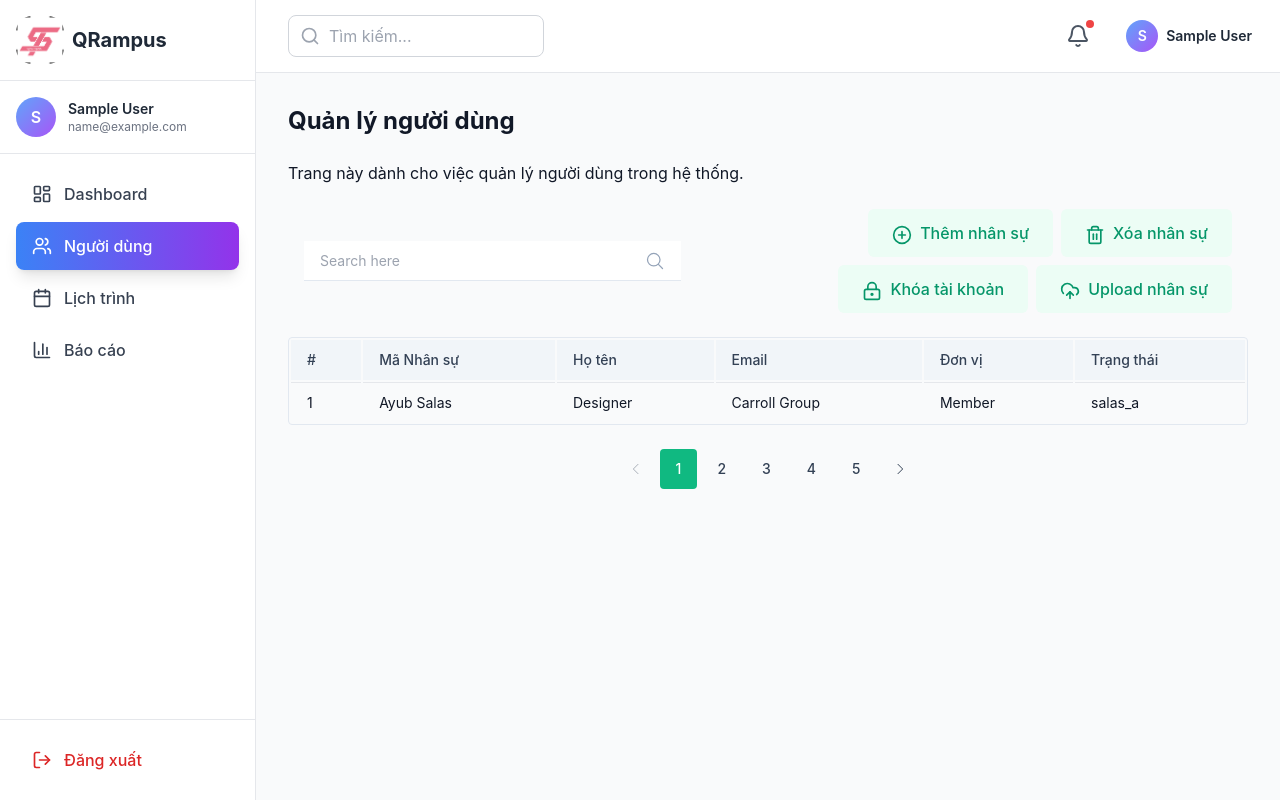
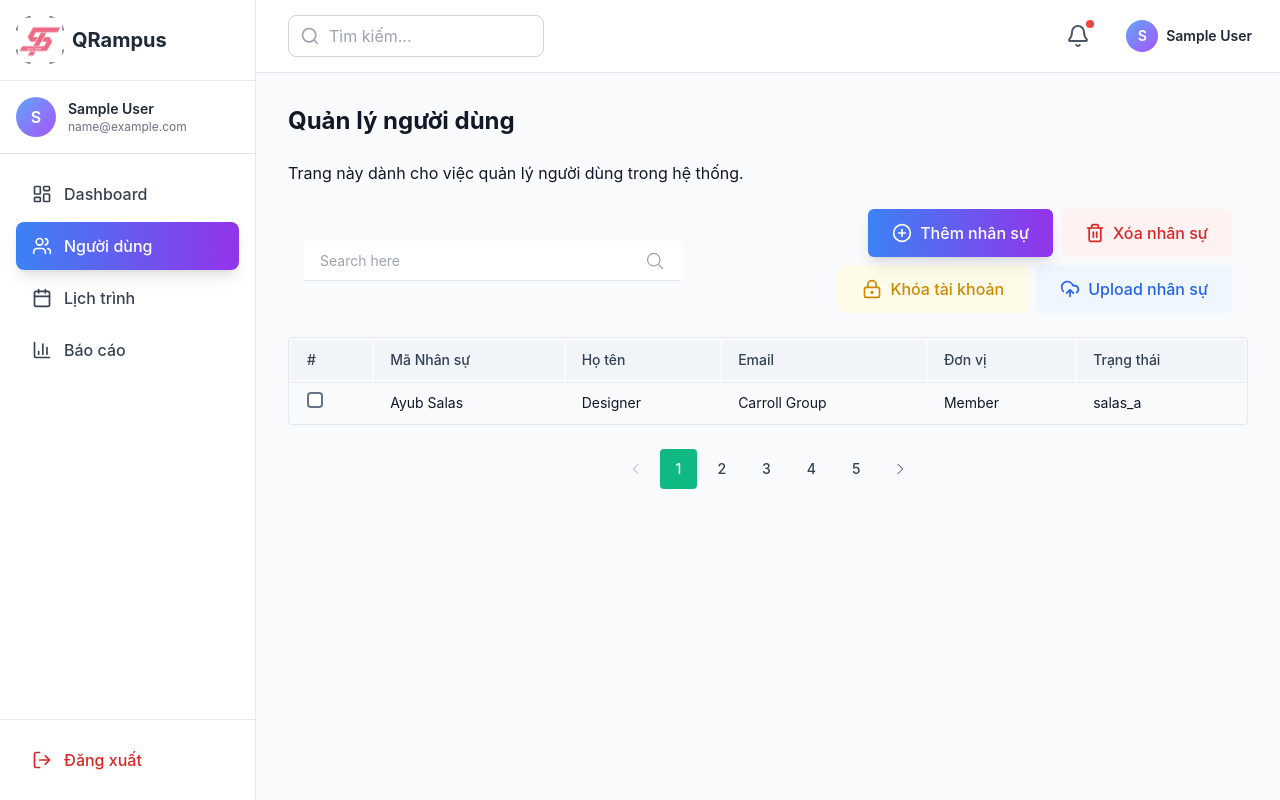
Before and after one commit to TienSinh03/qrampus-web, a React (Vite) app: page /dashboard/users in a window 1280 px wide. Built offline with nearby package versions, Linux system fonts and the light colour scheme; sample sign-in values are in the browser's storage.

Commit message:
UI, quy tat btn

```diff
--- a/src/components/common/ModalUpload.jsx
+++ b/src/components/common/ModalUpload.jsx
@@ -90,13 +90,13 @@ const ModalUpload = ({ open, onClose }) => {
 
         {/* Actions */}
         <div className="flex justify-end mt-6 gap-3">
-          <button onClick={onClose} className="px-4 py-2 rounded border">
+          <button onClick={onClose} className="btn-secondary">
             Cancel
           </button>
 
           <button
             onClick={handleUpload}
-            className="px-4 py-2 rounded bg-purple-400 text-white hover:bg-purple-200"
+            className="btn-info"
           >
             Upload
           </button>
--- a/src/index.css
+++ b/src/index.css
@@ -1,4 +1,3 @@
-
 @tailwind base;
 @tailwind components;
 @tailwind utilities;
@@ -11,9 +10,11 @@
   * {
     @apply border-gray-200;
   }
+
   body {
     @apply bg-gray-50 text-gray-900 font-sans;
   }
+
   html {
     @apply scroll-smooth;
   }
@@ -77,6 +78,7 @@
     opacity: 0;
     transform: translateY(10px);
   }
+
   to {
     opacity: 1;
     transform: translateY(0);
@@ -86,3 +88,29 @@
 .fade-in {
   animation: fadeIn 0.3s ease-in-out;
 }
+
+
+/* Nút chính – xác nhận, thêm mới */
+.btn-primary {
+  @apply h-12 px-6 flex items-center gap-2 bg-emerald-500 text-white font-medium rounded-md transition hover:bg-emerald-600 active:bg-emerald-700 whitespace-nowrap;
+}
+
+/* Nút phụ – thao tác nhẹ, filter */
+.btn-secondary {
+  @apply h-12 px-6 flex items-center gap-2 bg-gray-100 text-gray-700 font-medium rounded-md transition hover:bg-gray-200 active:bg-gray-300 whitespace-nowrap;
+}
+
+/* Nút cảnh báo đỏ – xoá / nguy hiểm */
+.btn-danger {
+  @apply h-12 px-6 flex items-center gap-2 bg-red-50 text-red-600 font-medium rounded-md transition hover:bg-red-100 active:bg-red-200 whitespace-nowrap;
+}
+
+/* Nút cảnh báo nhẹ – yellow */
+.btn-warning {
+  @apply h-12 px-6 flex items-center gap-2 bg-yellow-50 text-yellow-600 font-medium rounded-md transition hover:bg-yellow-100 active:bg-yellow-200 whitespace-nowrap;
+}
+
+/* Nút thông tin – upload, xem thêm… */
+.btn-info {
+  @apply h-12 px-6 flex items-center gap-2 bg-blue-50 text-blue-600 font-medium rounded-md transition hover:bg-blue-100 active:bg-blue-200 whitespace-nowrap;
+}
--- a/src/pages/dashboard/UsersPage.jsx
+++ b/src/pages/dashboard/UsersPage.jsx
@@ -7,6 +7,7 @@ import { CirclePlus, Trash2, LockKeyhole, CloudUpload} from "lucide-react";
 const UsersPage = () => {
   const [currentPage, setCurrentPage] = useState(1);
   const [openUpload, setOpenUpload] = useState(false);
+  const [checked, setChecked] = useState(false)
 
   const totalPages = 5;
 
@@ -16,7 +17,14 @@ const UsersPage = () => {
       <p>Trang này dành cho việc quản lý người dùng trong hệ thống.</p>
 
       <div className="container m-auto px-4">
-        <div className="grid grid-cols-1 sm:grid-cols-2 lg:grid-cols-12 gap-4 items-center">
+        <div className="
+          grid
+          grid-cols-1
+          sm:grid-cols-2
+          lg:grid-cols-12
+          gap-4
+          items-center
+        ">
 
           {/* Search */}
           <div className="col-span-1 sm:col-span-2 lg:col-span-5">
@@ -26,38 +34,43 @@ const UsersPage = () => {
             />
           </div>
 
-          {/* Action Buttons */}
+          {/* Buttons */}
           <div className="col-span-1 sm:col-span-2 lg:col-span-7">
-            <div className="flex flex-wrap justify-center md:justify-end gap-2">
+            <div className="
+              flex
+              flex-wrap
+              gap-2
+              justify-center
+              md:justify-end
+            ">
 
-              <button className="h-12 px-6 bg-emerald-50 text-emerald-600 font-medium rounded-md border-black transition hover:bg-emerald-100">
-                <CirclePlus className="inline-block w-5 h-5 mr-2" />
-                Thêm nhân sự
+              <button className="btn-primary">
+                <CirclePlus className="w-5 h-5" /> Thêm nhân sự
               </button>
 
-              <button className="h-12 px-6 bg-emerald-50 text-emerald-600 font-medium rounded-md transition hover:bg-emerald-100">
-                <Trash2 className="inline-block w-5 h-5 mr-2" />
-                Xóa nhân sự
+              <button className="btn-danger">
+                <Trash2 className="w-5 h-5" /> Xóa nhân sự
               </button>
 
-              <button className="h-12 px-6 bg-emerald-50 text-emerald-600 font-medium rounded-md transition hover:bg-emerald-100">
-                <LockKeyhole className="inline-block w-5 h-5 mr-2" />
-                Khóa tài khoản
+              <button className="btn-warning">
+                <LockKeyhole className="w-5 h-5" /> Khóa tài khoản
               </button>
 
-              <button onClick={() => setOpenUpload(true)} className="h-12 px-6 bg-emerald-50 text-emerald-600 font-medium rounded-md">
-                <CloudUpload className="inline-block w-5 h-5 mr-2" />
+              <button
+                onClick={() => setOpenUpload(true)}
+                className="btn-info"
+              >
+                <CloudUpload className="w-5 h-5" />
                 Upload nhân sự
               </button>
-
-
-              {/* Modal upload */}
-              <ModalUpload open={openUpload} onClose={() => setOpenUpload(false)} />
-
             </div>
           </div>
         </div>
+
+        {/* MODAL */}
+        <ModalUpload open={openUpload} onClose={() => setOpenUpload(false)} />
       </div>
+
 
 
       {/* TABLE */}
@@ -75,7 +88,18 @@ const UsersPage = () => {
 
             {/* Example Row */}
             <tr>
-              <td className="h-10 px-4 text-sm border-t">1</td>
+              <td className="h-10 px-4 text-sm border-t">
+
+                <input
+                  className="peer h-4 w-4 cursor-pointer appearance-none rounded border-2 border-slate-500 bg-white transition-colors checked:border-emerald-500 checked:bg-emerald-500 checked:hover:border-emerald-600 checked:hover:bg-emerald-600 focus:outline-none checked:focus:border-emerald-700 checked:focus:bg-emerald-700 focus-visible:outline-none disabled:cursor-not-allowed disabled:border-slate-100 disabled:bg-slate-50"
+                  type="checkbox"
+                  checked={checked}
+                  onChange={() => setChecked(!checked)}
+                  id="id-c01"
+                />
+
+
+              </td>
               <td className="h-10 px-4 text-sm border-t">Ayub Salas</td>
               <td className="h-10 px-4 text-sm border-t">Designer</td>
               <td className="h-10 px-4 text-sm border-t">Carroll Group</td>
```
